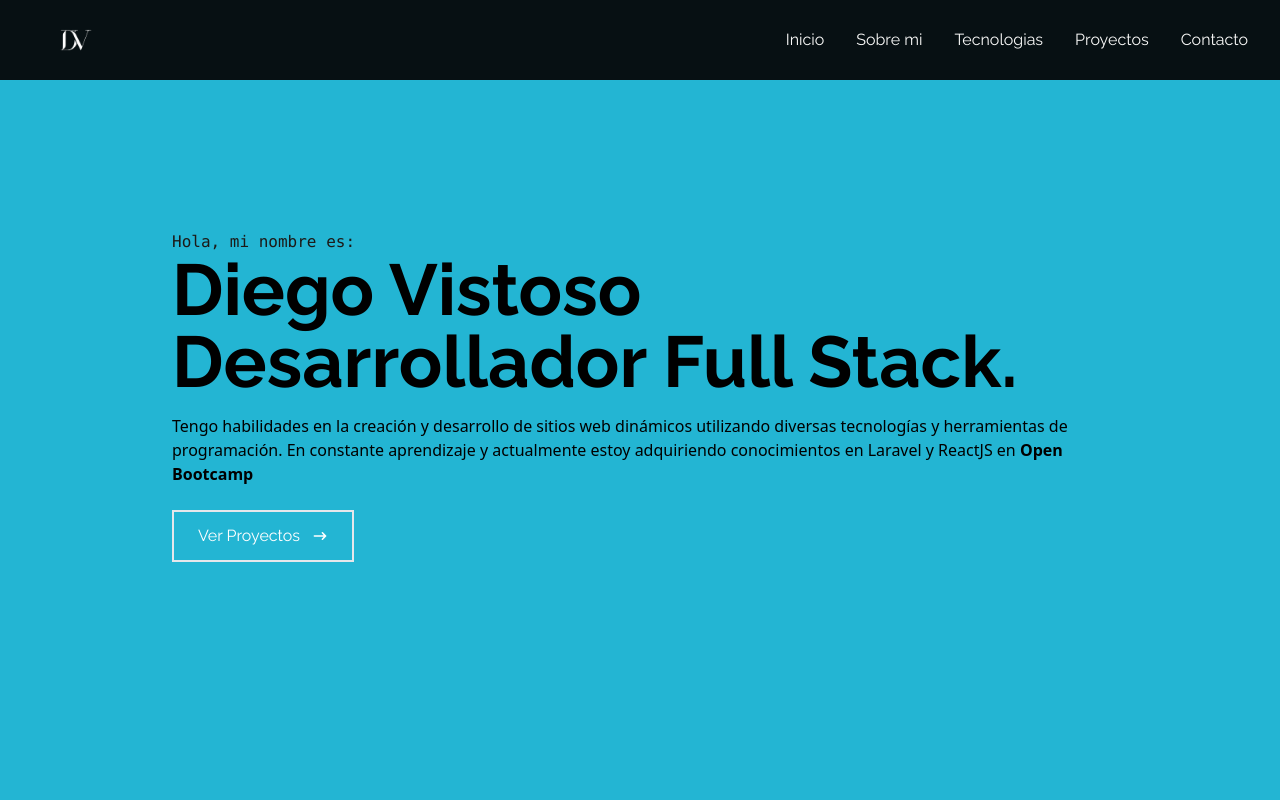
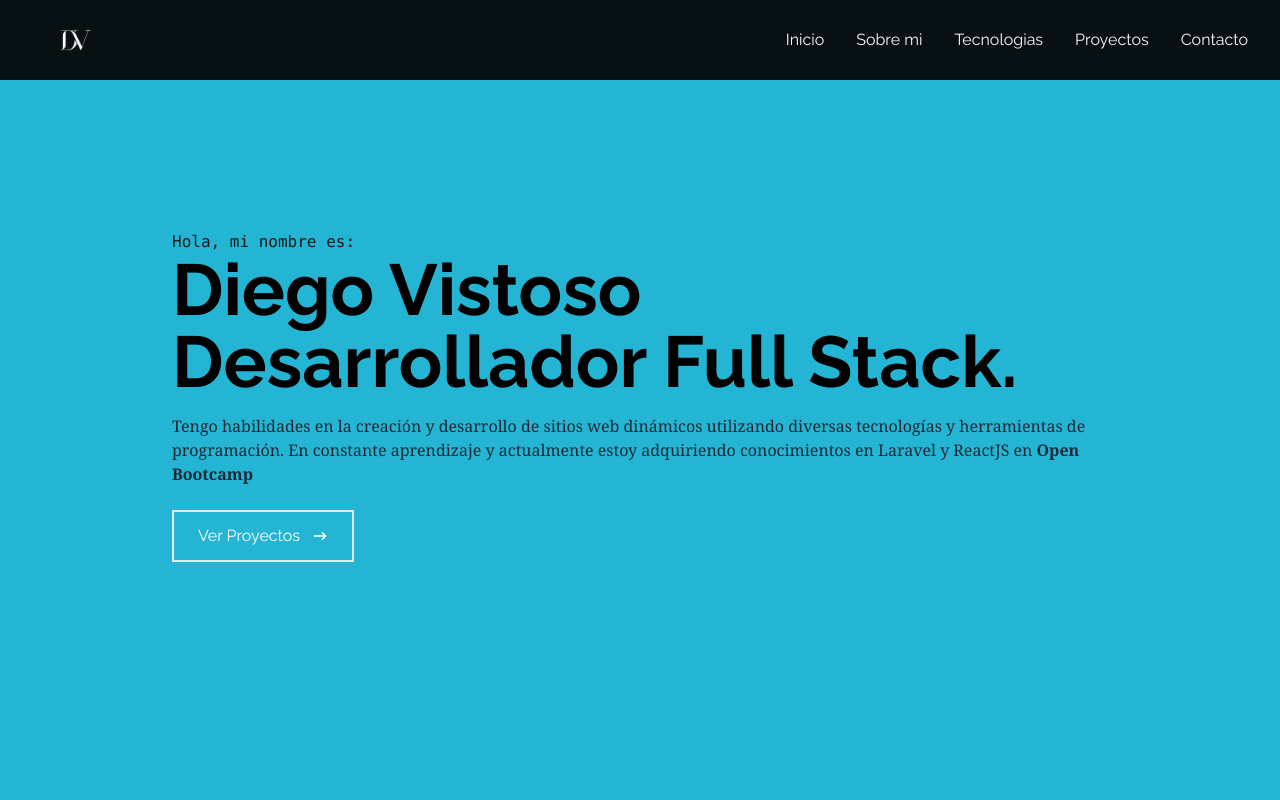
Before and after one commit to diegoivg98/portafolio-DV, a React (Vite) app: page / in a window 1280 px wide. Shown: the top 800 px of the page. Built offline with nearby package versions, Linux system fonts and the light colour scheme.

Commit message:
cambio menor en los parrafos

```diff
--- a/src/components/Home.jsx
+++ b/src/components/Home.jsx
@@ -12,7 +12,7 @@ const Home = () => {
         <h2 className="text-4xl sm:text-7xl font-bold">
           Desarrollador Full Stack.
         </h2>
-        <p className="py-4 max-w[700px] font-sans">
+        <p className="py-4 max-w[700px] font-serif text-gray-800">
           Tengo habilidades en la creación y desarrollo de sitios web dinámicos
           utilizando diversas tecnologías y herramientas de programación. En
           constante aprendizaje y actualmente estoy adquiriendo conocimientos en
```
